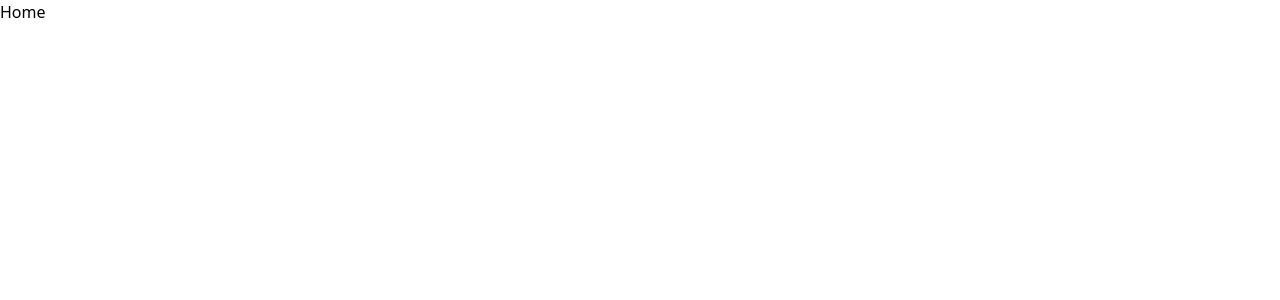
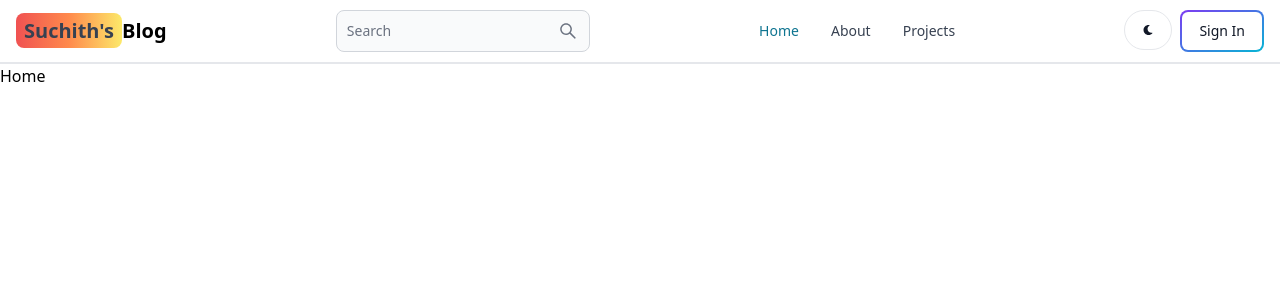
Before and after one commit to suchithm1999/MERN_Blog_App, a React (Vite) app in the folder client/: page / in a window 1280 px wide. Shown: the top 300 px of the page. Built offline with nearby package versions, Linux system fonts and the light colour scheme.

Commit message:
Add navbar

```diff
--- a/client/package.json
+++ b/client/package.json
@@ -10,8 +10,10 @@
     "preview": "vite preview"
   },
   "dependencies": {
+    "flowbite-react": "^0.10.2",
     "react": "^18.3.1",
     "react-dom": "^18.3.1",
+    "react-icons": "^5.3.0",
     "react-router-dom": "^6.26.2"
   },
   "devDependencies": {
--- a/client/src/App.jsx
+++ b/client/src/App.jsx
@@ -5,10 +5,12 @@
 import SignIn from "./pages/SignIn";
 import SignUp from "./pages/SignUp";
 import Projects from "./pages/Projects";
+import Header from "./components/Header";
 
 function App() {
   return (
     <BrowserRouter>
+      <Header />
       <Routes>
         <Route path="/" element={<Home />} />
         <Route path="/about" element={<About />} />
--- /dev/null
+++ b/client/src/components/Header.jsx
@@ -0,0 +1,57 @@
+import { Button, Navbar, TextInput } from "flowbite-react";
+import { Link, useLocation } from "react-router-dom";
+import { AiOutlineSearch } from "react-icons/ai";
+import { FaMoon } from "react-icons/fa";
+const Header = () => {
+  const path = useLocation().pathname;
+  return (
+    <div>
+      <Navbar className="border-b-2">
+        <Link
+          to="/"
+          className="self-center whitespace-nowrap text-sm sm:text-xl font-semibold dark:text-white"
+        >
+          <span className="px-2 py-1 bg-gradient-to-r from-red-500 via-orange-400 to-yellow-200 rounded-lg text-gray-700">
+            Suchith's
+          </span>
+          Blog
+        </Link>
+        <form>
+          <TextInput
+            type="text"
+            placeholder="Search"
+            rightIcon={AiOutlineSearch}
+            className="hidden lg:inline"
+          />
+        </form>
+        <Button className="lg:hidden w-12 h-10" color="gray" pill>
+          <AiOutlineSearch />
+        </Button>
+        <div className="flex gap-2 md:order-2">
+          <Button className="hidden sm:inline w-12 h-10" color="gray" pill>
+            <FaMoon />
+          </Button>
+          <Link to="/sign-in">
+            <Button gradientDuoTone="purpleToBlue" outline>
+              Sign In
+            </Button>
+          </Link>
+          <Navbar.Toggle />
+        </div>
+        <Navbar.Collapse>
+          <Navbar.Link active={path === "/"} as={"div"}>
+            <Link to="/">Home</Link>
+          </Navbar.Link>
+          <Navbar.Link active={path === "/about"} as={"div"}>
+            <Link to="/about">About</Link>
+          </Navbar.Link>
+          <Navbar.Link active={path === "/projects"} as={"div"}>
+            <Link to="/projects">Projects</Link>
+          </Navbar.Link>
+        </Navbar.Collapse>
+      </Navbar>
+    </div>
+  );
+};
+
+export default Header;
--- a/client/tailwind.config.js
+++ b/client/tailwind.config.js
@@ -1,8 +1,12 @@
 /** @type {import('tailwindcss').Config} */
+
+// eslint-disable-next-line no-undef
+const flowbite = require("flowbite-react/tailwind");
+
 export default {
-  content: ["./index.html", "./src/**/*.{js,ts,jsx,tsx}"],
+  content: ["./index.html", "./src/**/*.{js,ts,jsx,tsx}", flowbite.content()],
   theme: {
     extend: {},
   },
-  plugins: [],
+  plugins: [flowbite.plugin()],
 };
```
Also changed, not shown: 1 other file (tests, documents, lock files or other folders).
